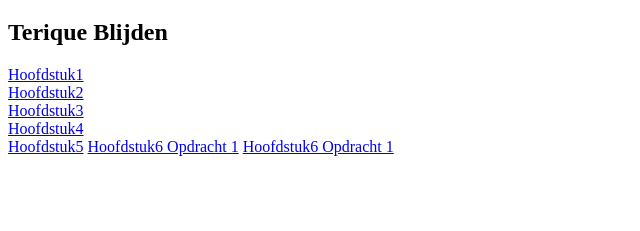
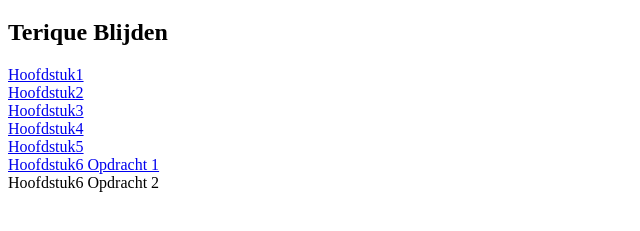
Before and after one commit to Terique915/HTML-CSS, a plain HTML site: page Index.html in a window 1280 px wide. Shown: the part 61-292 px from the top of the page, without its empty margins (0-640 px from the left). Drawn offline with Linux system fonts and the light colour scheme.

Commit message:
alles t/m formulieren

```diff
--- a/Index.html
+++ b/Index.html
@@ -11,9 +11,9 @@
 <a href="Tags/Homepage.html">Hoofdstuk2 </a><br>
 <a href="Tabellen/Tabellen.html">Hoofdstuk3</a><br>
 <a href="Wilkens/Wilkens.html">Hoofdstuk4</a><br>
-<a href="BurtonEducation/Burton%20Education.html">Hoofdstuk5</a>
-<a href="Formulieren/Login.html">Hoofdstuk6 Opdracht 1</a>
-<a href="Formulieren/Formulier.html">Hoofdstuk6 Opdracht 1</a>
+<a href="BurtonEducation/Burton%20Education.html">Hoofdstuk5</a><br>
+<a href="Formulieren/Login.html">Hoofdstuk6 Opdracht 1</a><br
+<a href="Formulieren/Formulier.html">Hoofdstuk6 Opdracht 2</a>
 
 
 </body>
```
